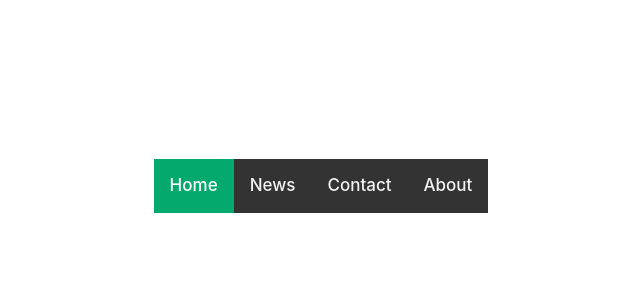
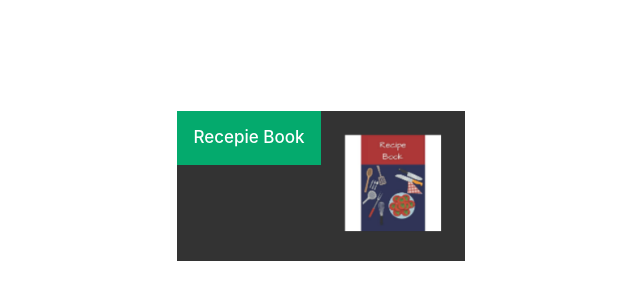
Before and after one commit to smubarakshin/react-recepie-book, a React (Vite) app in the folder recepie-book/: page / in a window 1280 px wide. Shown: the part 214-514 px from the top of the page, without its empty margins (319-959 px from the left). Built offline with nearby package versions, Linux system fonts and the light colour scheme.

Commit message:
logo added

```diff
--- a/recepie-book/src/componets/Navbar.jsx
+++ b/recepie-book/src/componets/Navbar.jsx
@@ -1,10 +1,9 @@
 function Navbar (){
     return(
     <div className="topnav">
-  <a className="active" href="#home">Home</a>
-  <a href="#news">News</a>
-  <a href="#contact">Contact</a>
-  <a href="#about">About</a>
+  <img className ="logo" src="./src/assets/logo_book.png" alt="find image"></img>
+  <a className="active" href="#home">Recepie Book</a>
+
 </div>
 
     )
```
Also changed, not shown: recepie-book/src/assets/logo_book.png (added).
